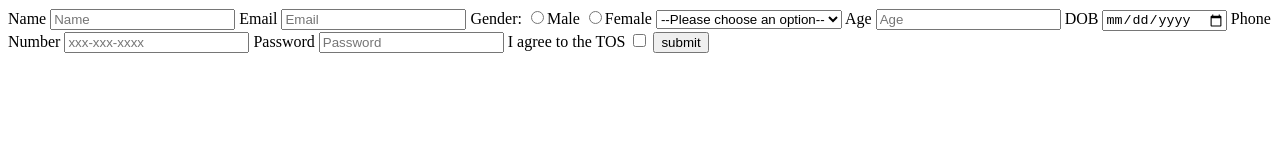
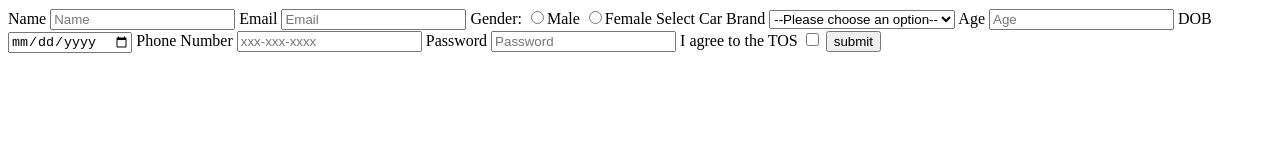
Before and after one commit to acciojob/signup-form-car-BurandeManisha2004, a website: page main.html in a window 1280 px wide. Drawn offline with Linux system fonts and the light colour scheme.

Commit message:
created a submission

```diff
--- a/main.html
+++ b/main.html
@@ -17,6 +17,7 @@
 	<input type="radio" id="gender_m" name="gender" required>Male
 	<input type="radio" id="gender_f" name="gender" required>Female
 
+			<label for="cars">Select Car Brand</label>
 		<select id="cars" required>
 			<option>--Please choose an option--</option>
 			<option>Mercedes-Benz</option>
```
